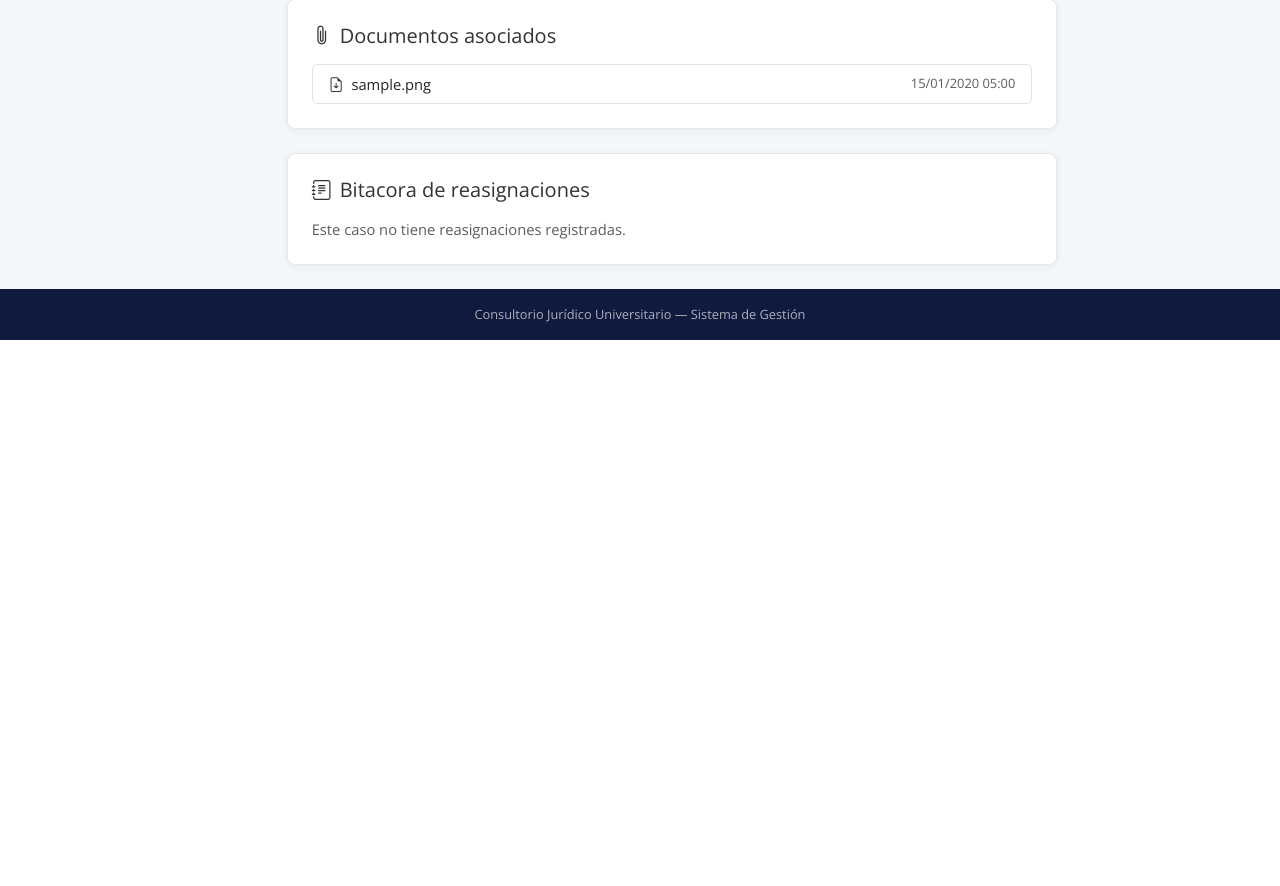
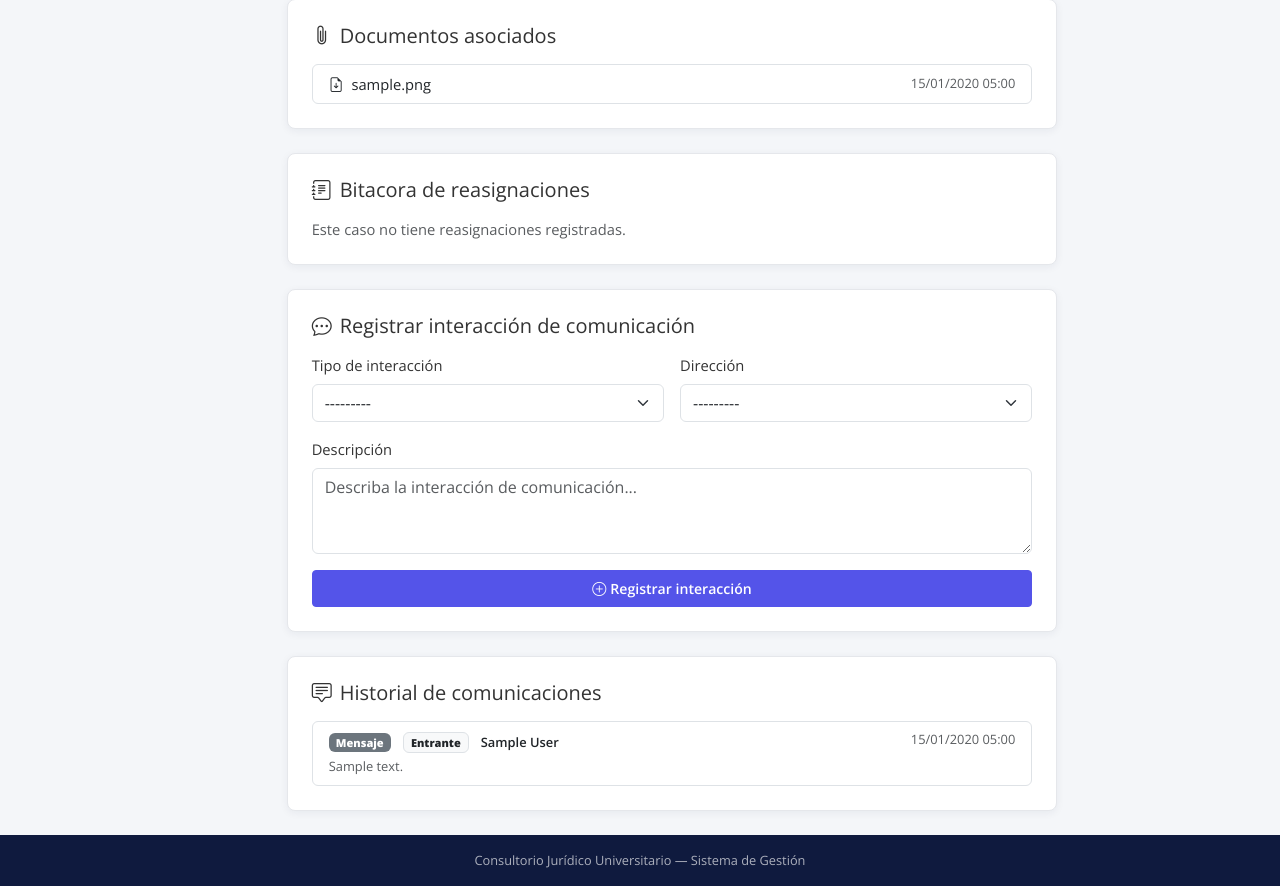
Before and after one commit to SamuBoc/Buro, a Django app: page /casos/1/ in a window 1280 px wide. Shown: the part 1354-2240 px from the top of the page. Before the commit the page ends 1694 px from the top, so only its background shows below. Run offline with Django 5.2, Linux system fonts and the light colour scheme; a user stored in the database is signed in; tables that the repository leaves empty hold one stand-in row (values such as "Sample post"); data that the repository does not hold is empty.

Commit message:
feat(templates): add communication interaction form and history section to case detail for HU-21

```diff
--- a/templates/cases/case_detail.html
+++ b/templates/cases/case_detail.html
@@ -231,6 +231,78 @@
                 {% endif %}
             </div>
         </div>
+
+        {% if can_add_interaction %}
+        <div class="card mt-4">
+            <div class="card-body p-4">
+                <h5 class="mb-3"><i class="bi bi-chat-dots me-2"></i>Registrar interacción de comunicación</h5>
+                <form method="post" action="{% url 'case_add_interaction' case.pk %}">
+                    {% csrf_token %}
+                    <div class="row g-3">
+                        <div class="col-md-6">
+                            <label class="form-label">{{ interaction_form.interaction_type.label }}</label>
+                            {{ interaction_form.interaction_type }}
+                            {% if interaction_form.interaction_type.errors %}
+                                <div class="text-danger small mt-1">{{ interaction_form.interaction_type.errors|striptags }}</div>
+                            {% endif %}
+                        </div>
+                        <div class="col-md-6">
+                            <label class="form-label">{{ interaction_form.direction.label }}</label>
+                            {{ interaction_form.direction }}
+                            {% if interaction_form.direction.errors %}
+                                <div class="text-danger small mt-1">{{ interaction_form.direction.errors|striptags }}</div>
+                            {% endif %}
+                        </div>
+                        <div class="col-12">
+                            <label class="form-label">{{ interaction_form.description.label }}</label>
+                            {{ interaction_form.description }}
+                            {% if interaction_form.description.errors %}
+                                <div class="text-danger small mt-1">{{ interaction_form.description.errors|striptags }}</div>
+                            {% endif %}
+                        </div>
+                    </div>
+                    <div class="d-grid mt-3">
+                        <button type="submit" class="btn btn-primary">
+                            <i class="bi bi-plus-circle me-1"></i>Registrar interacción
+                        </button>
+                    </div>
+                </form>
+            </div>
+        </div>
+        {% endif %}
+
+        <!-- HU-21: Historial de comunicaciones -->
+        <div class="card mt-4">
+            <div class="card-body p-4">
+                <h5 class="mb-3"><i class="bi bi-chat-square-text me-2"></i>Historial de comunicaciones</h5>
+                {% if interactions %}
+                    <div class="list-group">
+                        {% for interaction in interactions %}
+                            <div class="list-group-item">
+                                <div class="d-flex justify-content-between align-items-start">
+                                    <div>
+                                        <span class="badge bg-secondary me-2">{{ interaction.get_interaction_type_display }}</span>
+                                        <span class="badge bg-light text-dark border me-2">{{ interaction.get_direction_display }}</span>
+                                        <span class="fw-semibold small">
+                                            {% if interaction.registered_by %}
+                                                {{ interaction.registered_by.get_full_name|default:interaction.registered_by.username }}
+                                            {% else %}
+                                                Sistema
+                                            {% endif %}
+                                        </span>
+                                        <p class="mb-0 mt-1 text-muted small">{{ interaction.description }}</p>
+                                    </div>
+                                    <small class="text-muted text-nowrap ms-3">{{ interaction.timestamp|date:"d/m/Y H:i" }}</small>
+                                </div>
+                            </div>
+                        {% endfor %}
+                    </div>
+                {% else %}
+                    <p class="text-muted mb-0">Este caso no tiene interacciones de comunicación registradas.</p>
+                {% endif %}
+            </div>
+        </div>
+
     </div>
 </div>
 {% endblock %}
```
